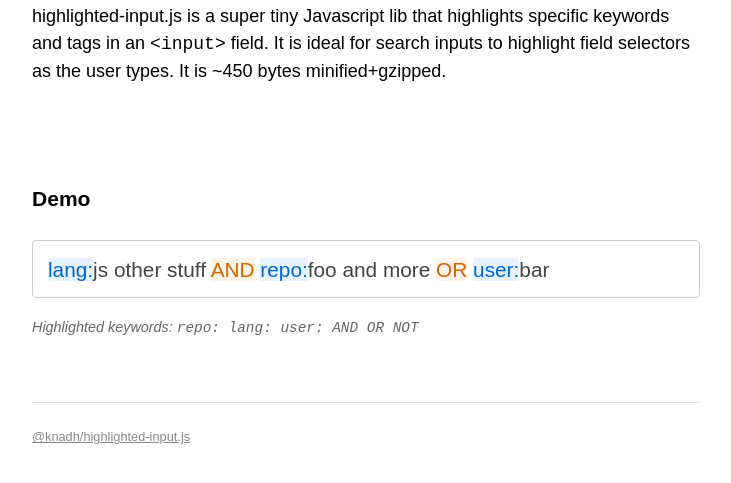
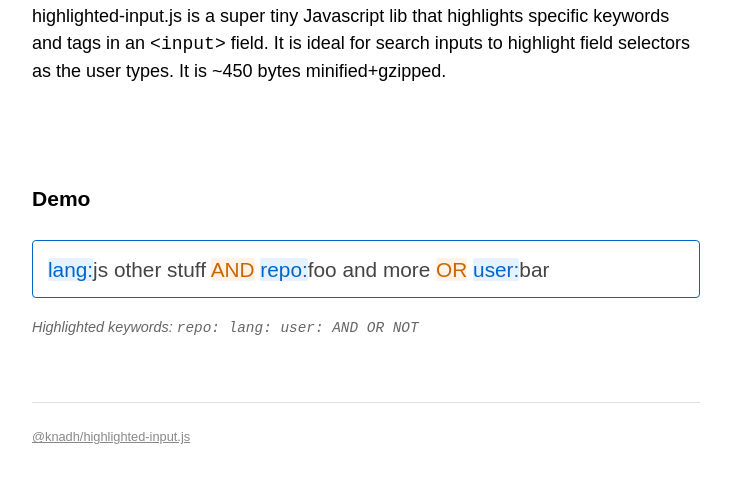
Before and after one commit to knadh/highlighted-input.js, a website: page docs/index.html in a window 1280 px wide. Shown: the part 95-578 px from the top of the page, without its empty margins (274-1005 px from the left). Drawn offline with Linux system fonts and the light colour scheme.

Commit message:
Add `autofocus` to demo input.

```diff
--- a/docs/index.html
+++ b/docs/index.html
@@ -108,7 +108,7 @@
   <br /><br />
 
   <h3><label for="input">Demo</label></h3>
-  <input type="text" id="input" value="lang:js other stuff AND repo:foo and more OR user:bar" placeholder="Eg: lang:js AND repo:foo OR user:bar" />
+  <input type="text" id="input" value="lang:js other stuff AND repo:foo and more OR user:bar" placeholder="Eg: lang:js AND repo:foo OR user:bar" autofocus />
 
   <p class="info">Highlighted keywords: <code>repo: lang: user: AND OR NOT</code></p>
   <script type="module">
```
